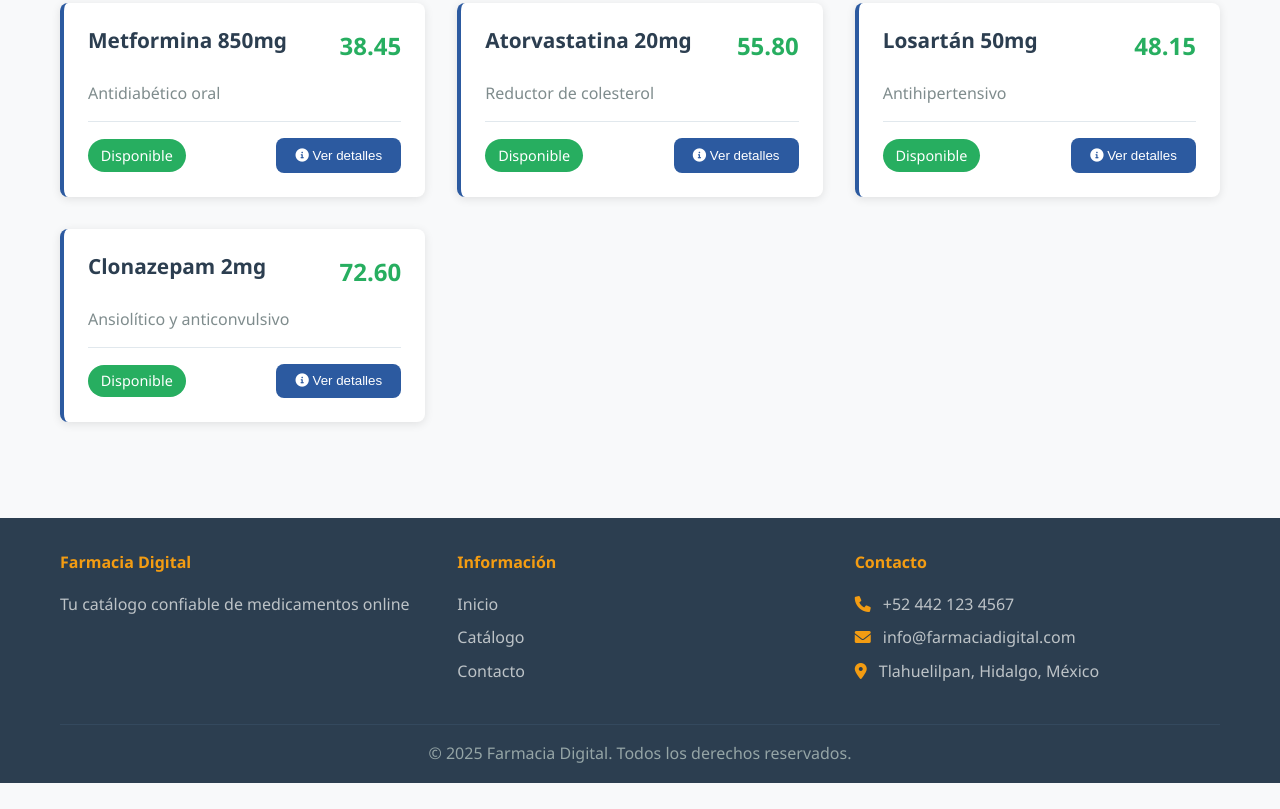
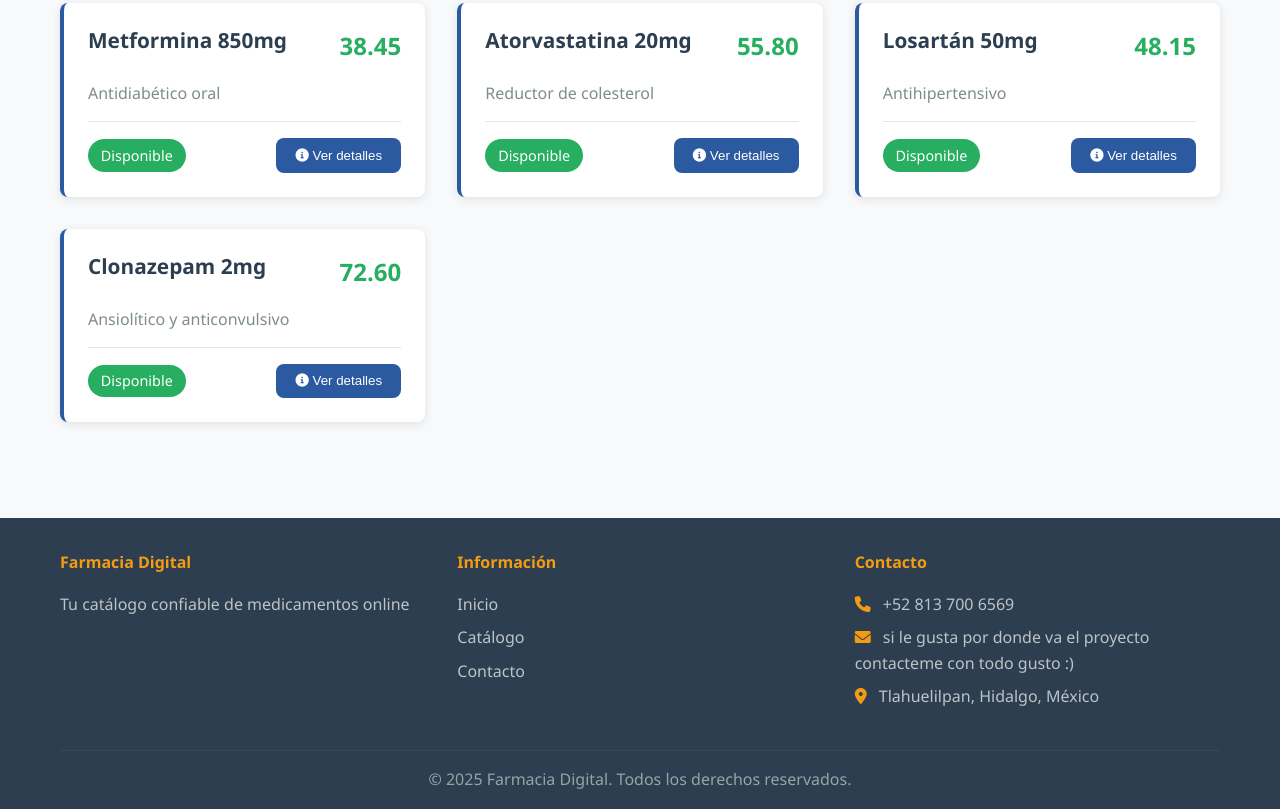
Before and after one commit to spooky1703/medicamentos_CRUD, a plain HTML site: page index.html in a window 1280 px wide. Shown: the part 1010-1819 px from the top of the page. Before the commit the page ends 1793 px from the top, so only its background shows below. Drawn offline with Linux system fonts and the light colour scheme.

Commit message:
Actualizar index.html

```diff
--- a/index.html
+++ b/index.html
@@ -937,8 +937,8 @@
                 </div>
                 <div class="footer-section">
                     <h4>Contacto</h4>
-                    <p><i class="fas fa-phone"></i> +52 442 123 4567</p>
-                    <p><i class="fas fa-envelope"></i> info@farmaciadigital.com</p>
+                    <p><i class="fas fa-phone"></i> +52 813 700 6569</p>
+                    <p><i class="fas fa-envelope"></i> si le gusta por donde va el proyecto contacteme con todo gusto :)</p>
                     <p><i class="fas fa-map-marker-alt"></i> Tlahuelilpan, Hidalgo, México</p>
                 </div>
             </div>
```
